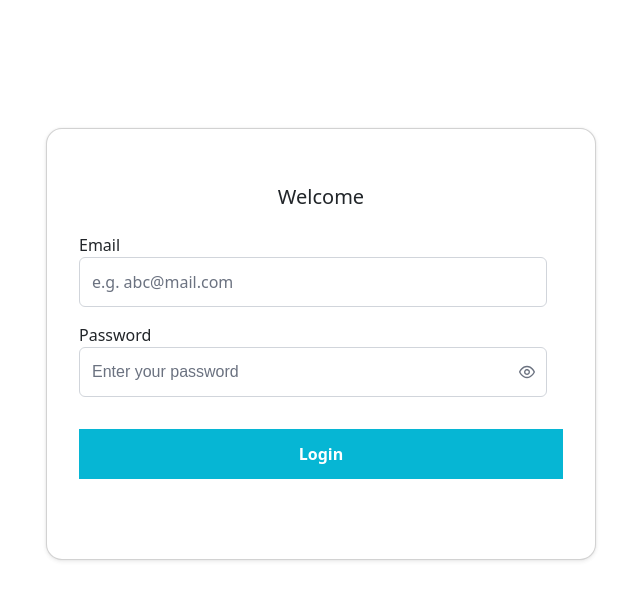
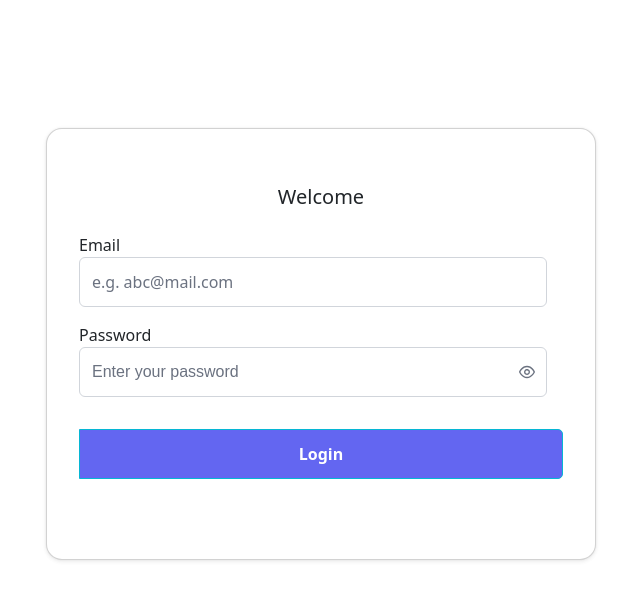
Before and after one commit to MandeepSingh1/Mac-sol, a React (Create React App) app: page /login in a window 1280 px wide. Shown: the top 600 px of the page, without its empty margins (319-959 px from the left). Built offline with nearby package versions, Linux system fonts and the light colour scheme; a web font is replaced by a local one.

Commit message:
change color

```diff
--- a/src/components/header/header.js
+++ b/src/components/header/header.js
@@ -20,7 +20,7 @@ function HeaderComponent() {
             text: `You want to sign out.`,
             icon: 'warning',
             showCancelButton: true,
-            confirmButtonColor: '#3085d6',
+            confirmButtonColor: '#6366F1',
             cancelButtonColor: '#d33',
             confirmButtonText: 'Yes!',
             cancelButtonText: 'No',
--- a/src/pages/inventories/inventories.css
+++ b/src/pages/inventories/inventories.css
@@ -24,3 +24,10 @@
     padding: 1rem 1rem;
     font-weight: 700;
 }
+
+.p-button {
+    color: #ffffff;
+    background: #6366F1;
+    border-top-right-radius:5px;
+    border-bottom-right-radius:5px;
+}
--- a/src/pages/inventories/inventories.js
+++ b/src/pages/inventories/inventories.js
@@ -128,7 +128,7 @@ function InventoryList() {
             text: `You want to delete this id ${inventoryData.id}`,
             icon: 'warning',
             showCancelButton: true,
-            confirmButtonColor: '#3085d6',
+            confirmButtonColor: '#6366F1',
             cancelButtonColor: '#d33',
             confirmButtonText: 'Yes!',
             cancelButtonText: 'No'
--- a/src/pages/login/login.js
+++ b/src/pages/login/login.js
@@ -112,7 +112,7 @@ const LoginPage = () => {
                                 <Password name="password" value={loginData.password} onChange={inputChange} id="confirmPassword" placeholder="Enter your password" toggleMask className="w-full" feedback={false} tabIndex={1}></Password>
                                 {isSubmitted && (<small id="password" className="p-error">{errors.password} </small>)}
                             </div>
-                            <Button label="Login" type='button' className="w-full mb-5 mt-3" loading={loading} onClick={tapOnLSignIn} />
+                            <Button style={{backgroundColor: "#6366F1"}} label="Login" type='button' className="w-full mb-5 mt-3" loading={loading} onClick={tapOnLSignIn} />
                             <ToastContainer />
                         </div>
                     </div>
--- a/src/pages/suppliers/suppliers.js
+++ b/src/pages/suppliers/suppliers.js
@@ -84,7 +84,7 @@ const SuppliersList = () => {
             text: `You want to delete this supplier "${suppliersData.name}"`,
             icon: 'warning',
             showCancelButton: true,
-            confirmButtonColor: '#3085d6',
+            confirmButtonColor: '#6366F1',
             cancelButtonColor: '#d33',
             confirmButtonText: 'Yes!',
             cancelButtonText: 'No'
```
